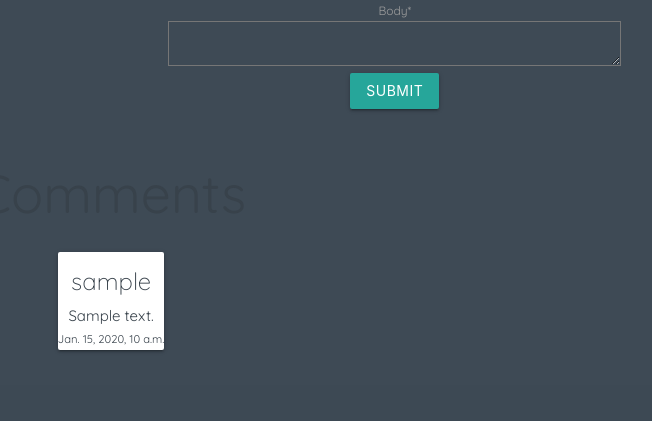
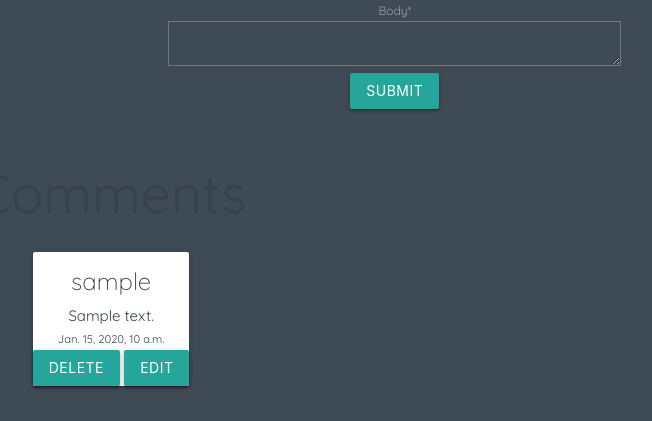
Before and after one commit to AntonEi/TriggerStocks, a Django app: a page that uses triggerlist/templates/triggerlist/trigger_detail.html in a window 1280 px wide. Shown: the part 534-955 px from the top of the page, without its empty margins (35-687 px from the left). Before the commit the page ends 886 px from the top, so only its background shows below. Run offline with Django 4.2, Linux system fonts and the light colour scheme; a user stored in the database is signed in; tables that the repository leaves empty hold one stand-in row (values such as "Sample post"); some libraries are stand-ins or nearby versions.

Commit message:
Add delete and edit button.

```diff
--- a/static/js/comments.js
+++ b/static/js/comments.js
@@ -3,6 +3,9 @@ const commentText = document.getElementById("id_body");
 const commentForm = document.getElementById("commentForm");
 const submitButton = document.getElementById("submitButton");
 
+const deleteModal = new bootstrap.Modal(document.getElementById("deleteModal"));
+const deleteButtons = document.getElementsByClassName("btn-delete");
+const deleteConfirm = document.getElementById("deleteConfirm");
 /**
 * Initializes edit functionality for the provided edit buttons.
 *
@@ -22,3 +25,21 @@ editButtons.forEach(button => {
     commentForm.setAttribute("action", `edit_comment/${commentId}`);
   });
 });
+
+/**
+* Initializes deletion functionality for the provided delete buttons.
+*
+* For each button in the `deleteButtons` collection:
+* - Retrieves the associated comment's ID upon click.
+* - Updates the `deleteConfirm` link's href to point to the
+* deletion endpoint for the specific comment.
+* - Displays a confirmation modal (`deleteModal`) to prompt
+* the user for confirmation before deletion.
+*/
+for (let button of deleteButtons) {
+  button.addEventListener("click", (e) => {
+    let commentId = e.target.getAttribute("comment_id");
+    deleteConfirm.href = `delete_comment/${commentId}`;
+    deleteModal.show();
+  });
+}
--- a/triggerlist/templates/triggerlist/trigger_detail.html
+++ b/triggerlist/templates/triggerlist/trigger_detail.html
@@ -43,12 +43,41 @@
                 <h5 class="card-title">{{ comment.author }}</h5>
                 <p class="card-text">{{ comment.body | safe }}</p>
                 <p class="card-text"><small class="text-muted">{{ comment.created_on }}</small></p>
+                {% if user.is_authenticated and comment.author == user %}
+                <button class="btn btn-delete"
+                    comment_id="{{ comment.id }}">Delete</button>
+                <button class="btn btn-edit" comment_id="{{ comment.id }}">Edit</button>
+                {% endif %}
             </div>
         </div>
         {% endfor %}
     </div>
 </div>
 
+<!-- Delete confirmation modal -->
+<div class="modal fade" id="deleteModal" tabindex="-1"
+  aria-labelledby="deleteModalLabel" aria-hidden="true">
+  <div class="modal-dialog">
+    <div class="modal-content">
+      <div class="modal-header">
+        <h5 class="modal-title"
+          id="deleteModalLabel">Delete comment?</h5>
+        <button type="button" class="btn-close"
+          data-bs-dismiss="modal" aria-label="Close"></button>
+      </div>
+      <div class="modal-body">
+        Are you sure you want to delete your comment?
+        This action cannot be undone.
+      </div>
+      <div class="modal-footer">
+        <button type="button" class="btn btn-secondary"
+          data-bs-dismiss="modal">Close</button>
+        <a id="deleteConfirm" href="#" class="btn
+          btn-danger">Delete</a>
+      </div>
+    </div>
+  </div>
+</div>
 
 
 {% endblock %}
--- a/triggerlist/urls.py
+++ b/triggerlist/urls.py
@@ -6,4 +6,6 @@ urlpatterns = [
     path('<slug:slug>/', views.trigger_detail, name='trigger_detail'),
     path('<slug:slug>/edit_comment/<int:comment_id>/',
          views.comment_edit, name='comment_edit'),
+    path('<slug:slug>/delete_comment/<int:comment_id>',
+         views.comment_delete, name='comment_delete'),
 ]
--- a/triggerlist/views.py
+++ b/triggerlist/views.py
@@ -82,7 +82,21 @@ def comment_edit(request, slug, comment_id):
 
     return HttpResponseRedirect(reverse('trigger_detail', args=[slug]))
 
+def comment_delete(request, slug, comment_id):
+    """
+    view to delete comment
+    """
+    queryset = Trigger.objects.all()
+    trigger = get_object_or_404(queryset, slug=slug)
+    comment = get_object_or_404(Comment, pk=comment_id)
 
+    if comment.author == request.user:
+        comment.delete()
+        messages.add_message(request, messages.SUCCESS, 'Comment deleted!')
+    else:
+        messages.add_message(request, messages.ERROR, 'You can only delete your own comments!')
+
+    return HttpResponseRedirect(reverse('trigger_detail', args=[slug]))
 
 
 
```
Lines whose indentation alone changed are shown as unchanged.
